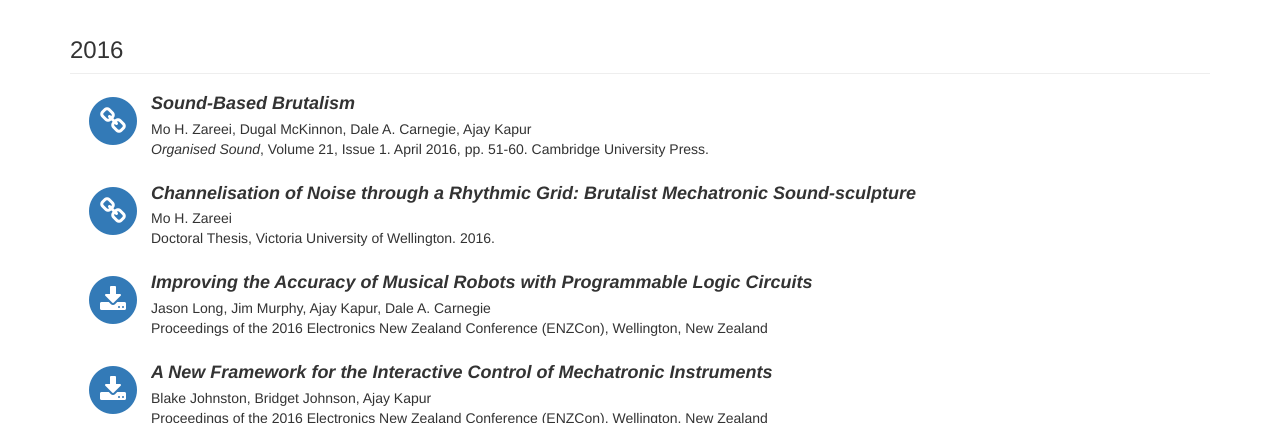
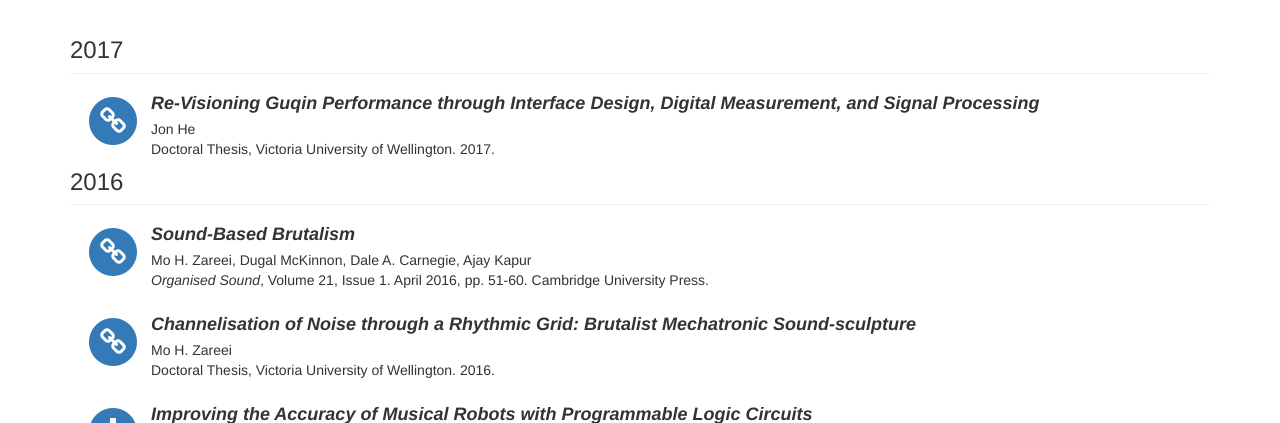
Before and after one commit to selct/selct.github.io, a plain HTML site: page publications.html in a window 1280 px wide. Shown: the part 677-1100 px from the top of the page. Drawn offline with nearby package versions, Linux system fonts and the light colour scheme.

Commit message:
added 2017 pubs

```diff
--- a/publications.html
+++ b/publications.html
@@ -216,7 +216,24 @@
         <div class="row">
             <div class="col-lg-12">
                 <h2 class="page-header">PUBLICATIONS</h2>
-                <h3 class="page-header">2016</h2>
+                <h3 class="page-header">2017</h2>
+            <div class="col-md-12">
+                <div class="media">
+                    <div class="pull-left">
+                        <span class="fa-stack fa-2x">
+                              <i class="fa fa-circle fa-stack-2x text-primary"></i>
+                              <a href = "http://researcharchive.vuw.ac.nz/xmlui/handle/10063/5653"><i class="fa fa-link fa-stack-1x fa-inverse"></a></i>
+                        </span>
+                    </div>
+                    <div class="media-body">
+                        <h4 class="media-heading"><em><strong>Re-Visioning Guqin Performance through Interface Design, Digital Measurement, and Signal Processing</strong></em></h4>
+                        <p>Jon He<br>
+                        Doctoral Thesis, Victoria University of Wellington. 2017.
+                    </div>
+                </div>
+            </div>
+
+            <h3 class="page-header">2016</h2>
             <div class="col-md-12">
                 <div class="media">
                     <div class="pull-left">
```
